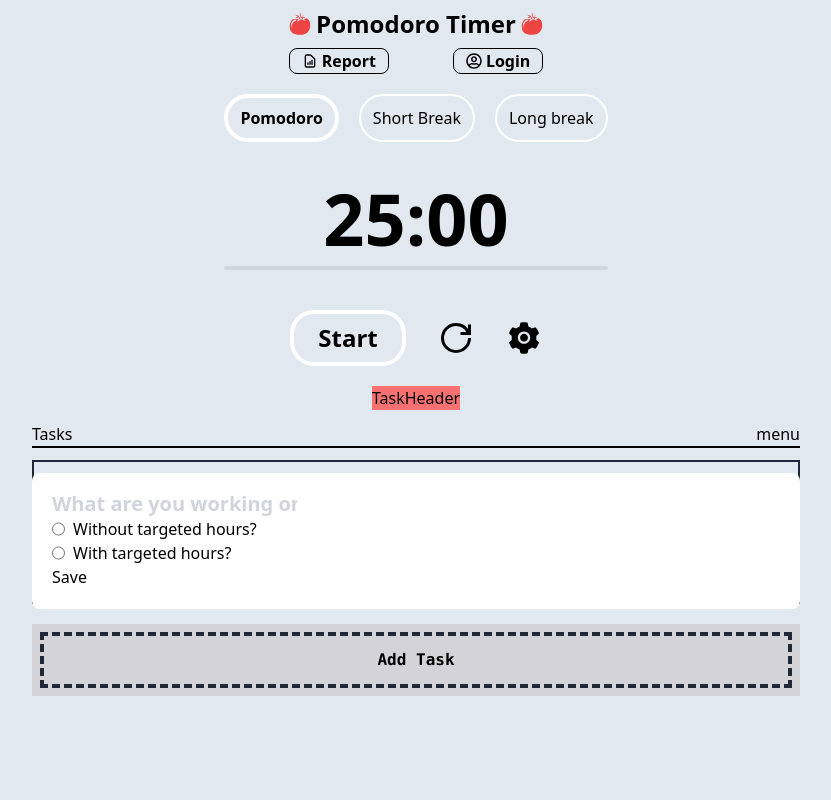
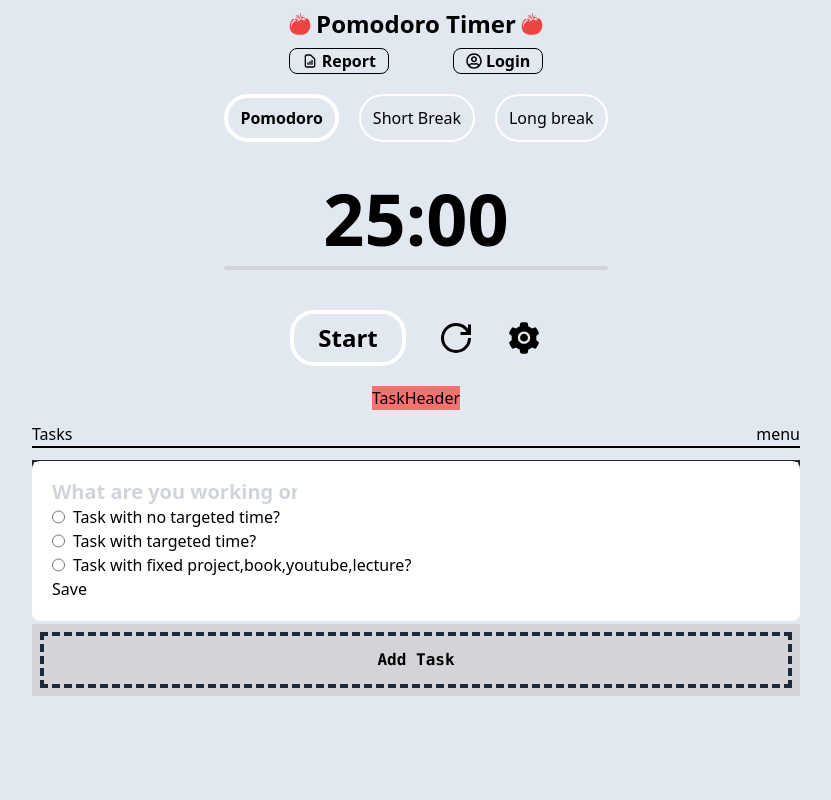
Before and after one commit to yebone/PomodoroTimer, a React (Vite) app: page / in a window 1280 px wide. Shown: the top 800 px of the page, without its empty margins (224-1055 px from the left). Built offline with nearby package versions, Linux system fonts and the light colour scheme.

Commit message:
add comment to task model form

```diff
--- a/src/components/tasks/AddTaskModel/AddTaskModel.jsx
+++ b/src/components/tasks/AddTaskModel/AddTaskModel.jsx
@@ -16,6 +16,8 @@ const AddTaskModel = () => {
       onSubmit={(e) => onSubmitHandler(e)}
       className="block w-full absolute bg-white p-5 rounded-lg"
     >
+      {/* input-The name of the work or project */}
+      <div>
         <input
           type="text"
           id="nameOfWork"
@@ -23,7 +25,11 @@ const AddTaskModel = () => {
           placeholder="What are you working on?"
           className="placeholder-opacity-50 placeholder:text-gray-300 placeholder:text-xl font-semibold text-gray-500 outline-none "
         />
+      </div>
+
+      {/* Three main Radio options */}
       <div>
+        {/* 1 */}
         <label htmlFor="withoutTargetedHours" className="flex gap-2">
           <input
             name="TypeOfWork"
@@ -32,8 +38,9 @@ const AddTaskModel = () => {
             value={"withoutTargetedHours"}
             onChange={(e) => setTargetedHourToggle(false)}
           />
-          Without targeted hours?
+          Task with no targeted time?
         </label>
+        {/* 2 */}
         <div>
           <label htmlFor="withTargetedHours" className="flex gap-2">
             <input
@@ -43,7 +50,7 @@ const AddTaskModel = () => {
               value={"withTargetedHour"}
               onChange={(e) => setTargetedHourToggle(true)}
             />
-            With targeted hours?
+            Task with targeted time?
           </label>
           <label
             htmlFor="hours"
@@ -62,6 +69,19 @@ const AddTaskModel = () => {
             hours
           </label>
         </div>
+        {/* 3 */}
+        <div>
+          <label htmlFor="withFixedWork" className="flex gap-2">
+            <input
+              type="radio"
+              name="TypeOfWork"
+              id="withFixedWork"
+              value={"withFixedWork"}
+              onChange={(e) => setTargetedHourToggle(false)}
+            />
+            Task with fixed project,book,youtube,lecture?
+          </label>
+        </div>
       </div>
       <div>
         <button type="submit">Save</button>
```
Lines whose indentation alone changed are shown as unchanged.
